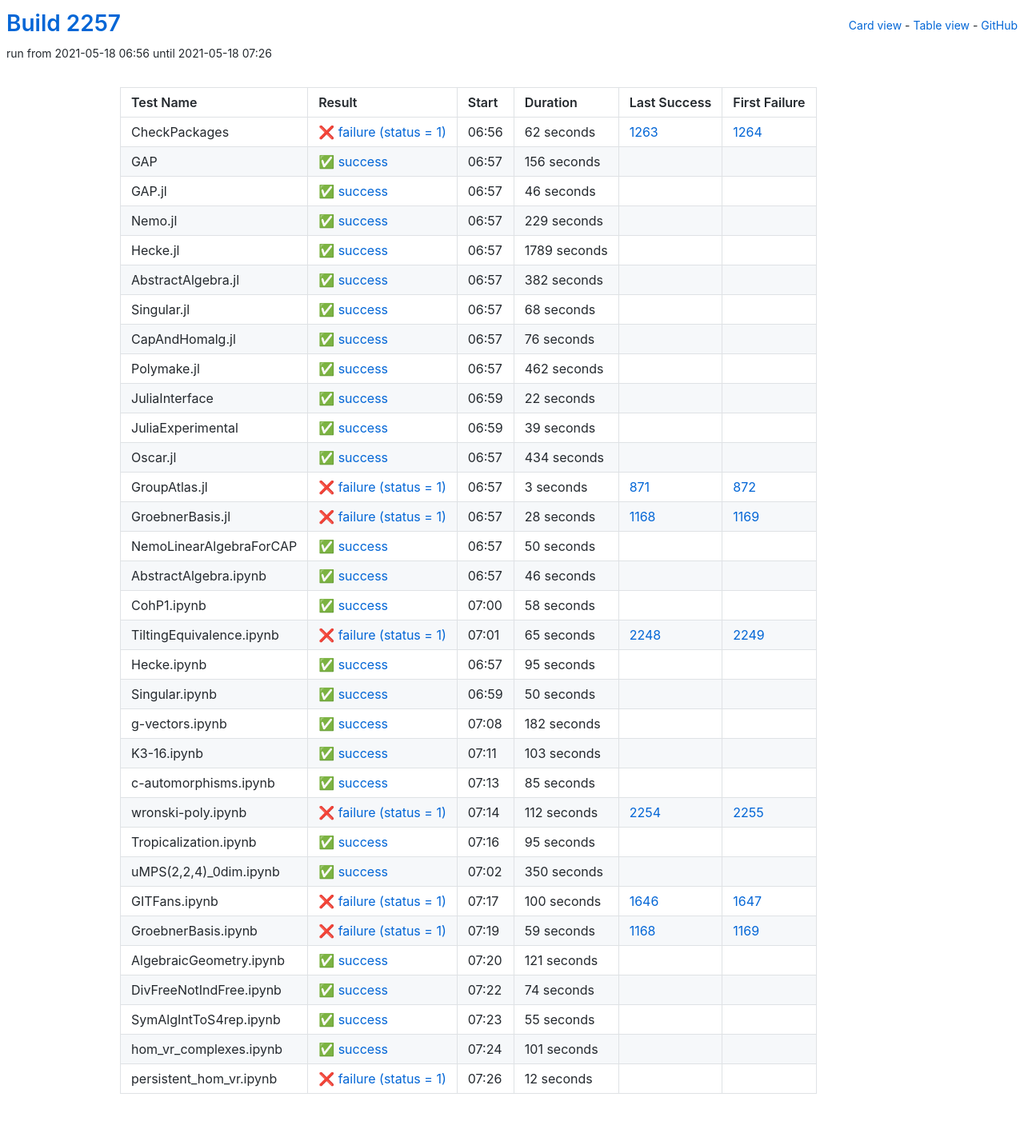
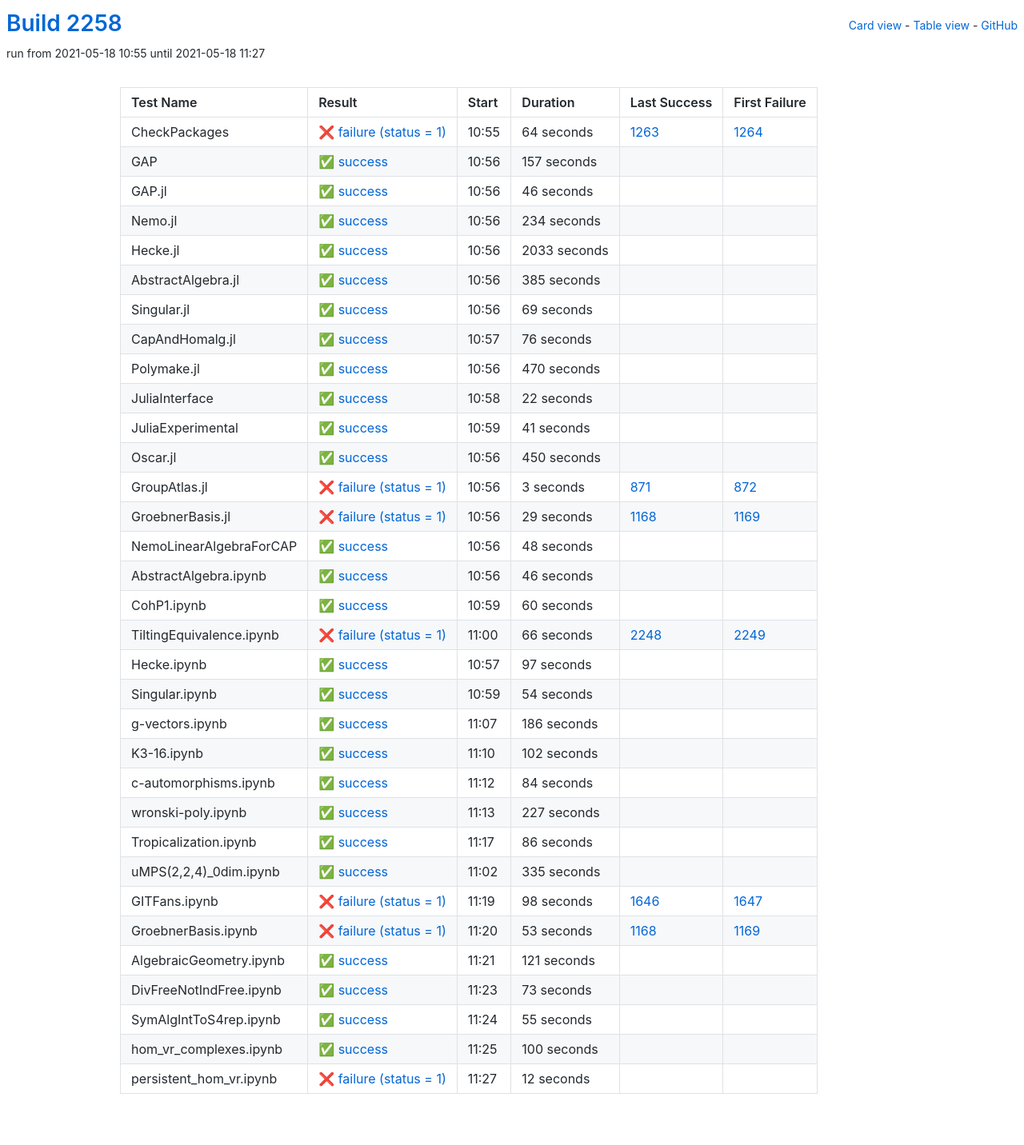
Before and after one commit to oscar-system/oscar-ci-status-stable, a Jekyll site: the page built from table.html, in a window 1280 px wide. Shown: the whole page at 80% size. Built offline with Jekyll 4.4.1, drawn with Linux system fonts in a browser that asks for light colours.

Commit message:
Build #2258

```diff
--- a/_data/ci.yml
+++ b/_data/ci.yml
@@ -1,6 +1,6 @@
 ---
-build: 2257
-build_url: https://oscarci.mathematik.uni-kl.de/job/oscar-stable/2257/
+build: 2258
+build_url: https://oscarci.mathematik.uni-kl.de/job/oscar-stable/2258/
 job: oscar-stable
 organization: oscar-system
 repo: oscar-ci-status-stable
@@ -8,32 +8,32 @@ repourl: https://github.com/oscar-system/oscar-ci-status-stable
 tests:
 - name: CheckPackages
   id: checkpackages
-  log: https://oscarci.mathematik.uni-kl.de/job/oscar-stable/2257/artifact/logs/build-2257/CheckPackages.log
-  start: 2021-05-18 06:56
+  log: https://oscarci.mathematik.uni-kl.de/job/oscar-stable/2258/artifact/logs/build-2258/CheckPackages.log
+  start: 2021-05-18 10:55
   success: false
   exitcode: 1
   status: failure
-  duration: 62
+  duration: 64
   last_success: 1263
   last_success_url: https://oscarci.mathematik.uni-kl.de/job/oscar-stable/1263/
   first_failure: 1264
   first_failure_url: https://oscarci.mathematik.uni-kl.de/job/oscar-stable/1264/
 - name: GAP
   id: gap
-  log: https://oscarci.mathematik.uni-kl.de/job/oscar-stable/2257/artifact/logs/build-2257/GAP.log
-  start: 2021-05-18 06:57
+  log: https://oscarci.mathematik.uni-kl.de/job/oscar-stable/2258/artifact/logs/build-2258/GAP.log
+  start: 2021-05-18 10:56
   success: true
   exitcode: 0
   status: success
-  duration: 156
+  duration: 157
   last_success: false
   last_success_url:
   first_failure: false
   first_failure_url:
 - name: GAP.jl
   id: gap-jl
-  log: https://oscarci.mathematik.uni-kl.de/job/oscar-stable/2257/artifact/logs/build-2257/GAP.jl.log
-  start: 2021-05-18 06:57
+  log: https://oscarci.mathematik.uni-kl.de/job/oscar-stable/2258/artifact/logs/build-2258/GAP.jl.log
+  start: 2021-05-18 10:56
   success: true
   exitcode: 0
   status: success
@@ -44,56 +44,56 @@ tests:
   first_failure_url:
 - name: Nemo.jl
   id: nemo-jl
-  log: https://oscarci.mathematik.uni-kl.de/job/oscar-stable/2257/artifact/logs/build-2257/Nemo.jl.log
-  start: 2021-05-18 06:57
+  log: https://oscarci.mathematik.uni-kl.de/job/oscar-stable/2258/artifact/logs/build-2258/Nemo.jl.log
+  start: 2021-05-18 10:56
   success: true
   exitcode: 0
   status: success
-  duration: 229
+  duration: 234
   last_success: false
   last_success_url:
   first_failure: false
   first_failure_url:
 - name: Hecke.jl
   id: hecke-jl
-  log: https://oscarci.mathematik.uni-kl.de/job/oscar-stable/2257/artifact/logs/build-2257/Hecke.jl.log
-  start: 2021-05-18 06:57
+  log: https://oscarci.mathematik.uni-kl.de/job/oscar-stable/2258/artifact/logs/build-2258/Hecke.jl.log
+  start: 2021-05-18 10:56
   success: true
   exitcode: 0
   status: success
-  duration: 1789
+  duration: 2033
   last_success: false
   last_success_url:
   first_failure: false
   first_failure_url:
 - name: AbstractAlgebra.jl
   id: abstractalgebra-jl
-  log: https://oscarci.mathematik.uni-kl.de/job/oscar-stable/2257/artifact/logs/build-2257/AbstractAlgebra.jl.log
-  start: 2021-05-18 06:57
+  log: https://oscarci.mathematik.uni-kl.de/job/oscar-stable/2258/artifact/logs/build-2258/AbstractAlgebra.jl.log
+  start: 2021-05-18 10:56
   success: true
   exitcode: 0
   status: success
-  duration: 382
+  duration: 385
   last_success: false
   last_success_url:
   first_failure: false
   first_failure_url:
 - name: Singular.jl
   id: singular-jl
-  log: https://oscarci.mathematik.uni-kl.de/job/oscar-stable/2257/artifact/logs/build-2257/Singular.jl.log
-  start: 2021-05-18 06:57
+  log: https://oscarci.mathematik.uni-kl.de/job/oscar-stable/2258/artifact/logs/build-2258/Singular.jl.log
+  start: 2021-05-18 10:56
   success: true
   exitcode: 0
   status: success
-  duration: 68
+  duration: 69
   last_success: false
   last_success_url:
   first_failure: false
   first_failure_url:
 - name: CapAndHomalg.jl
   id: capandhomalg-jl
-  log: https://oscarci.mathematik.uni-kl.de/job/oscar-stable/2257/artifact/logs/build-2257/CapAndHomalg.jl.log
-  start: 2021-05-18 06:57
+  log: https://oscarci.mathematik.uni-kl.de/job/oscar-stable/2258/artifact/logs/build-2258/CapAndHomalg.jl.log
+  start: 2021-05-18 10:57
   success: true
   exitcode: 0
   status: success
@@ -104,20 +104,20 @@ tests:
   first_failure_url:
 - name: Polymake.jl
   id: polymake-jl
-  log: https://oscarci.mathematik.uni-kl.de/job/oscar-stable/2257/artifact/logs/build-2257/Polymake.jl.log
-  start: 2021-05-18 06:57
+  log: https://oscarci.mathematik.uni-kl.de/job/oscar-stable/2258/artifact/logs/build-2258/Polymake.jl.log
+  start: 2021-05-18 10:56
   success: true
   exitcode: 0
   status: success
-  duration: 462
+  duration: 470
   last_success: false
   last_success_url:
   first_failure: false
   first_failure_url:
 - name: JuliaInterface
   id: juliainterface
-  log: https://oscarci.mathematik.uni-kl.de/job/oscar-stable/2257/artifact/logs/build-2257/JuliaInterface.log
-  start: 2021-05-18 06:59
+  log: https://oscarci.mathematik.uni-kl.de/job/oscar-stable/2258/artifact/logs/build-2258/JuliaInterface.log
+  start: 2021-05-18 10:58
   success: true
   exitcode: 0
   status: success
@@ -128,32 +128,32 @@ tests:
   first_failure_url:
 - name: JuliaExperimental
   id: juliaexperimental
-  log: https://oscarci.mathematik.uni-kl.de/job/oscar-stable/2257/artifact/logs/build-2257/JuliaExperimental.log
-  start: 2021-05-18 06:59
+  log: https://oscarci.mathematik.uni-kl.de/job/oscar-stable/2258/artifact/logs/build-2258/JuliaExperimental.log
+  start: 2021-05-18 10:59
   success: true
   exitcode: 0
   status: success
-  duration: 39
+  duration: 41
   last_success: false
   last_success_url:
   first_failure: false
   first_failure_url:
 - name: Oscar.jl
   id: oscar-jl
-  log: https://oscarci.mathematik.uni-kl.de/job/oscar-stable/2257/artifact/logs/build-2257/Oscar.jl.log
-  start: 2021-05-18 06:57
+  log: https://oscarci.mathematik.uni-kl.de/job/oscar-stable/2258/artifact/logs/build-2258/Oscar.jl.log
+  start: 2021-05-18 10:56
   success: true
   exitcode: 0
   status: success
-  duration: 434
+  duration: 450
   last_success: false
   last_success_url:
   first_failure: false
   first_failure_url:
 - name: GroupAtlas.jl
   id: groupatlas-jl
-  log: https://oscarci.mathematik.uni-kl.de/job/oscar-stable/2257/artifact/logs/build-2257/GroupAtlas.jl.log
-  start: 2021-05-18 06:57
+  log: https://oscarci.mathematik.uni-kl.de/job/oscar-stable/2258/artifact/logs/build-2258/GroupAtlas.jl.log
+  start: 2021-05-18 10:56
   success: false
   exitcode: 1
   status: failure
@@ -164,32 +164,32 @@ tests:
   first_failure_url: https://oscarci.mathematik.uni-kl.de/job/oscar-stable/872/
 - name: GroebnerBasis.jl
   id: groebnerbasis-jl
-  log: https://oscarci.mathematik.uni-kl.de/job/oscar-stable/2257/artifact/logs/build-2257/GroebnerBasis.jl.log
-  start: 2021-05-18 06:57
+  log: https://oscarci.mathematik.uni-kl.de/job/oscar-stable/2258/artifact/logs/build-2258/GroebnerBasis.jl.log
+  start: 2021-05-18 10:56
   success: false
   exitcode: 1
   status: failure
-  duration: 28
+  duration: 29
   last_success: 1168
   last_success_url: https://oscarci.mathematik.uni-kl.de/job/oscar-stable/1168/
   first_failure: 1169
   first_failure_url: https://oscarci.mathematik.uni-kl.de/job/oscar-stable/1169/
 - name: NemoLinearAlgebraForCAP
   id: nemolinearalgebraforcap
-  log: https://oscarci.mathematik.uni-kl.de/job/oscar-stable/2257/artifact/logs/build-2257/NemoLinearAlgebraForCAP.log
-  start: 2021-05-18 06:57
+  log: https://oscarci.mathematik.uni-kl.de/job/oscar-stable/2258/artifact/logs/build-2258/NemoLinearAlgebraForCAP.log
+  start: 2021-05-18 10:56
   success: true
   exitcode: 0
   status: success
-  duration: 50
+  duration: 48
   last_success: false
   last_success_url:
   first_failure: false
   first_failure_url:
 - name: AbstractAlgebra.ipynb
   id: abstractalgebra-ipynb
-  log: https://oscarci.mathematik.uni-kl.de/job/oscar-stable/2257/artifact/logs/build-2257/AbstractAlgebra.ipynb.log
-  start: 2021-05-18 06:57
+  log: https://oscarci.mathematik.uni-kl.de/job/oscar-stable/2258/artifact/logs/build-2258/AbstractAlgebra.ipynb.log
+  start: 2021-05-18 10:56
   success: true
   exitcode: 0
   status: success
@@ -200,152 +200,152 @@ tests:
   first_failure_url:
 - name: CohP1.ipynb
   id: cohp1-ipynb
-  log: https://oscarci.mathematik.uni-kl.de/job/oscar-stable/2257/artifact/logs/build-2257/CohP1.ipynb.log
-  start: 2021-05-18 07:00
+  log: https://oscarci.mathematik.uni-kl.de/job/oscar-stable/2258/artifact/logs/build-2258/CohP1.ipynb.log
+  start: 2021-05-18 10:59
   success: true
   exitcode: 0
   status: success
-  duration: 58
+  duration: 60
   last_success: false
   last_success_url:
   first_failure: false
   first_failure_url:
 - name: TiltingEquivalence.ipynb
   id: tiltingequivalence-ipynb
-  log: https://oscarci.mathematik.uni-kl.de/job/oscar-stable/2257/artifact/logs/build-2257/TiltingEquivalence.ipynb.log
-  start: 2021-05-18 07:01
+  log: https://oscarci.mathematik.uni-kl.de/job/oscar-stable/2258/artifact/logs/build-2258/TiltingEquivalence.ipynb.log
+  start: 2021-05-18 11:00
   success: false
   exitcode: 1
   status: failure
-  duration: 65
+  duration: 66
   last_success: 2248
   last_success_url: https://oscarci.mathematik.uni-kl.de/job/oscar-stable/2248/
   first_failure: 2249
   first_failure_url: https://oscarci.mathematik.uni-kl.de/job/oscar-stable/2249/
 - name: Hecke.ipynb
   id: hecke-ipynb
-  log: https://oscarci.mathematik.uni-kl.de/job/oscar-stable/2257/artifact/logs/build-2257/Hecke.ipynb.log
-  start: 2021-05-18 06:57
+  log: https://oscarci.mathematik.uni-kl.de/job/oscar-stable/2258/artifact/logs/build-2258/Hecke.ipynb.log
+  start: 2021-05-18 10:57
   success: true
   exitcode: 0
   status: success
-  duration: 95
+  duration: 97
   last_success: false
   last_success_url:
   first_failure: false
   first_failure_url:
 - name: Singular.ipynb
   id: singular-ipynb
-  log: https://oscarci.mathematik.uni-kl.de/job/oscar-stable/2257/artifact/logs/build-2257/Singular.ipynb.log
-  start: 2021-05-18 06:59
+  log: https://oscarci.mathematik.uni-kl.de/job/oscar-stable/2258/artifact/logs/build-2258/Singular.ipynb.log
+  start: 2021-05-18 10:59
   success: true
   exitcode: 0
   status: success
-  duration: 50
+  duration: 54
   last_success: false
   last_success_url:
   first_failure: false
   first_failure_url:
 - name: g-vectors.ipynb
   id: g-vectors-ipynb
-  log: https://oscarci.mathematik.uni-kl.de/job/oscar-stable/2257/artifact/logs/build-2257/g-vectors.ipynb.log
-  start: 2021-05-18 07:08
+  log: https://oscarci.mathematik.uni-kl.de/job/oscar-stable/2258/artifact/logs/build-2258/g-vectors.ipynb.log
+  start: 2021-05-18 11:07
   success: true
   exitcode: 0
   status: success
-  duration: 182
+  duration: 186
   last_success: false
   last_success_url:
   first_failure: false
   first_failure_url:
 - name: K3-16.ipynb
   id: k3-16-ipynb
-  log: https://oscarci.mathematik.uni-kl.de/job/oscar-stable/2257/artifact/logs/build-2257/K3-16.ipynb.log
-  start: 2021-05-18 07:11
+  log: https://oscarci.mathematik.uni-kl.de/job/oscar-stable/2258/artifact/logs/build-2258/K3-16.ipynb.log
+  start: 2021-05-18 11:10
   success: true
   exitcode: 0
   status: success
-  duration: 103
+  duration: 102
   last_success: false
   last_success_url:
   first_failure: false
   first_failure_url:
 - name: c-automorphisms.ipynb
   id: c-automorphisms-ipynb
-  log: https://oscarci.mathematik.uni-kl.de/job/oscar-stable/2257/artifact/logs/build-2257/c-automorphisms.ipynb.log
-  start: 2021-05-18 07:13
+  log: https://oscarci.mathematik.uni-kl.de/job/oscar-stable/2258/artifact/logs/build-2258/c-automorphisms.ipynb.log
+  start: 2021-05-18 11:12
   success: true
   exitcode: 0
   status: success
-  duration: 85
+  duration: 84
   last_success: false
   last_success_url:
   first_failure: false
   first_failure_url:
 - name: wronski-poly.ipynb
   id: wronski-poly-ipynb
-  log: https://oscarci.mathematik.uni-kl.de/job/oscar-stable/2257/artifact/logs/build-2257/wronski-poly.ipynb.log
-  start: 2021-05-18 07:14
-  success: false
-  exitcode: 1
-  status: failure
-  duration: 112
-  last_success: 2254
-  last_success_url: https://oscarci.mathematik.uni-kl.de/job/oscar-stable/2254/
-  first_failure: 2255
-  first_failure_url: https://oscarci.mathematik.uni-kl.de/job/oscar-stable/2255/
-- name: Tropicalization.ipynb
-  id: tropicalization-ipynb
-  log: https://oscarci.mathematik.uni-kl.de/job/oscar-stable/2257/artifact/logs/build-2257/Tropicalization.ipynb.log
-  start: 2021-05-18 07:16
+  log: https://oscarci.mathematik.uni-kl.de/job/oscar-stable/2258/artifact/logs/build-2258/wronski-poly.ipynb.log
+  start: 2021-05-18 11:13
   success: true
   exitcode: 0
   status: success
-  duration: 95
+  duration: 227
+  last_success: false
+  last_success_url:
+  first_failure: false
+  first_failure_url:
+- name: Tropicalization.ipynb
+  id: tropicalization-ipynb
+  log: https://oscarci.mathematik.uni-kl.de/job/oscar-stable/2258/artifact/logs/build-2258/Tropicalization.ipynb.log
+  start: 2021-05-18 11:17
+  success: true
+  exitcode: 0
+  status: success
+  duration: 86
   last_success: false
   last_success_url:
   first_failure: false
   first_failure_url:
 - name: uMPS(2,2,4)_0dim.ipynb
   id: umps-2-2-4-0dim-ipynb
-  log: https://oscarci.mathematik.uni-kl.de/job/oscar-stable/2257/artifact/logs/build-2257/uMPS-2-2-4-_0dim.ipynb.log
-  start: 2021-05-18 07:02
+  log: https://oscarci.mathematik.uni-kl.de/job/oscar-stable/2258/artifact/logs/build-2258/uMPS-2-2-4-_0dim.ipynb.log
+  start: 2021-05-18 11:02
   success: true
   exitcode: 0
   status: success
-  duration: 350
+  duration: 335
   last_success: false
   last_success_url:
   first_failure: false
   first_failure_url:
 - name: GITFans.ipynb
   id: gitfans-ipynb
-  log: https://oscarci.mathematik.uni-kl.de/job/oscar-stable/2257/artifact/logs/build-2257/GITFans.ipynb.log
-  start: 2021-05-18 07:17
+  log: https://oscarci.mathematik.uni-kl.de/job/oscar-stable/2258/artifact/logs/build-2258/GITFans.ipynb.log
+  start: 2021-05-18 11:19
   success: false
   exitcode: 1
   status: failure
-  duration: 100
+  duration: 98
   last_success: 1646
   last_success_url: https://oscarci.mathematik.uni-kl.de/job/oscar-stable/1646/
   first_failure: 1647
   first_failure_url: https://oscarci.mathematik.uni-kl.de/job/oscar-stable/1647/
 - name: GroebnerBasis.ipynb
   id: groebnerbasis-ipynb
-  log: https://oscarci.mathematik.uni-kl.de/job/oscar-stable/2257/artifact/logs/build-2257/GroebnerBasis.ipynb.log
-  start: 2021-05-18 07:19
+  log: https://oscarci.mathematik.uni-kl.de/job/oscar-stable/2258/artifact/logs/build-2258/GroebnerBasis.ipynb.log
+  start: 2021-05-18 11:20
   success: false
   exitcode: 1
   status: failure
-  duration: 59
+  duration: 53
   last_success: 1168
   last_success_url: https://oscarci.mathematik.uni-kl.de/job/oscar-stable/1168/
   first_failure: 1169
   first_failure_url: https://oscarci.mathematik.uni-kl.de/job/oscar-stable/1169/
 - name: AlgebraicGeometry.ipynb
   id: algebraicgeometry-ipynb
-  log: https://oscarci.mathematik.uni-kl.de/job/oscar-stable/2257/artifact/logs/build-2257/AlgebraicGeometry.ipynb.log
-  start: 2021-05-18 07:20
+  log: https://oscarci.mathematik.uni-kl.de/job/oscar-stable/2258/artifact/logs/build-2258/AlgebraicGeometry.ipynb.log
+  start: 2021-05-18 11:21
   success: true
   exitcode: 0
   status: success
@@ -356,20 +356,20 @@ tests:
   first_failure_url:
 - name: DivFreeNotIndFree.ipynb
   id: divfreenotindfree-ipynb
-  log: https://oscarci.mathematik.uni-kl.de/job/oscar-stable/2257/artifact/logs/build-2257/DivFreeNotIndFree.ipynb.log
-  start: 2021-05-18 07:22
+  log: https://oscarci.mathematik.uni-kl.de/job/oscar-stable/2258/artifact/logs/build-2258/DivFreeNotIndFree.ipynb.log
+  start: 2021-05-18 11:23
   success: true
   exitcode: 0
   status: success
-  duration: 74
+  duration: 73
   last_success: false
   last_success_url:
   first_failure: false
   first_failure_url:
 - name: SymAlgIntToS4rep.ipynb
   id: symalginttos4rep-ipynb
-  log: https://oscarci.mathematik.uni-kl.de/job/oscar-stable/2257/artifact/logs/build-2257/SymAlgIntToS4rep.ipynb.log
-  start: 2021-05-18 07:23
+  log: https://oscarci.mathematik.uni-kl.de/job/oscar-stable/2258/artifact/logs/build-2258/SymAlgIntToS4rep.ipynb.log
+  start: 2021-05-18 11:24
   success: true
   exitcode: 0
   status: success
@@ -380,20 +380,20 @@ tests:
   first_failure_url:
 - name: hom_vr_complexes.ipynb
   id: hom-vr-complexes-ipynb
-  log: https://oscarci.mathematik.uni-kl.de/job/oscar-stable/2257/artifact/logs/build-2257/hom_vr_complexes.ipynb.log
-  start: 2021-05-18 07:24
+  log: https://oscarci.mathematik.uni-kl.de/job/oscar-stable/2258/artifact/logs/build-2258/hom_vr_complexes.ipynb.log
+  start: 2021-05-18 11:25
   success: true
   exitcode: 0
   status: success
-  duration: 101
+  duration: 100
   last_success: false
   last_success_url:
   first_failure: false
   first_failure_url:
 - name: persistent_hom_vr.ipynb
   id: persistent-hom-vr-ipynb
-  log: https://oscarci.mathematik.uni-kl.de/job/oscar-stable/2257/artifact/logs/build-2257/persistent_hom_vr.ipynb.log
-  start: 2021-05-18 07:26
+  log: https://oscarci.mathematik.uni-kl.de/job/oscar-stable/2258/artifact/logs/build-2258/persistent_hom_vr.ipynb.log
+  start: 2021-05-18 11:27
   success: false
   exitcode: 1
   status: failure
```
Also changed, not shown: README.md.
